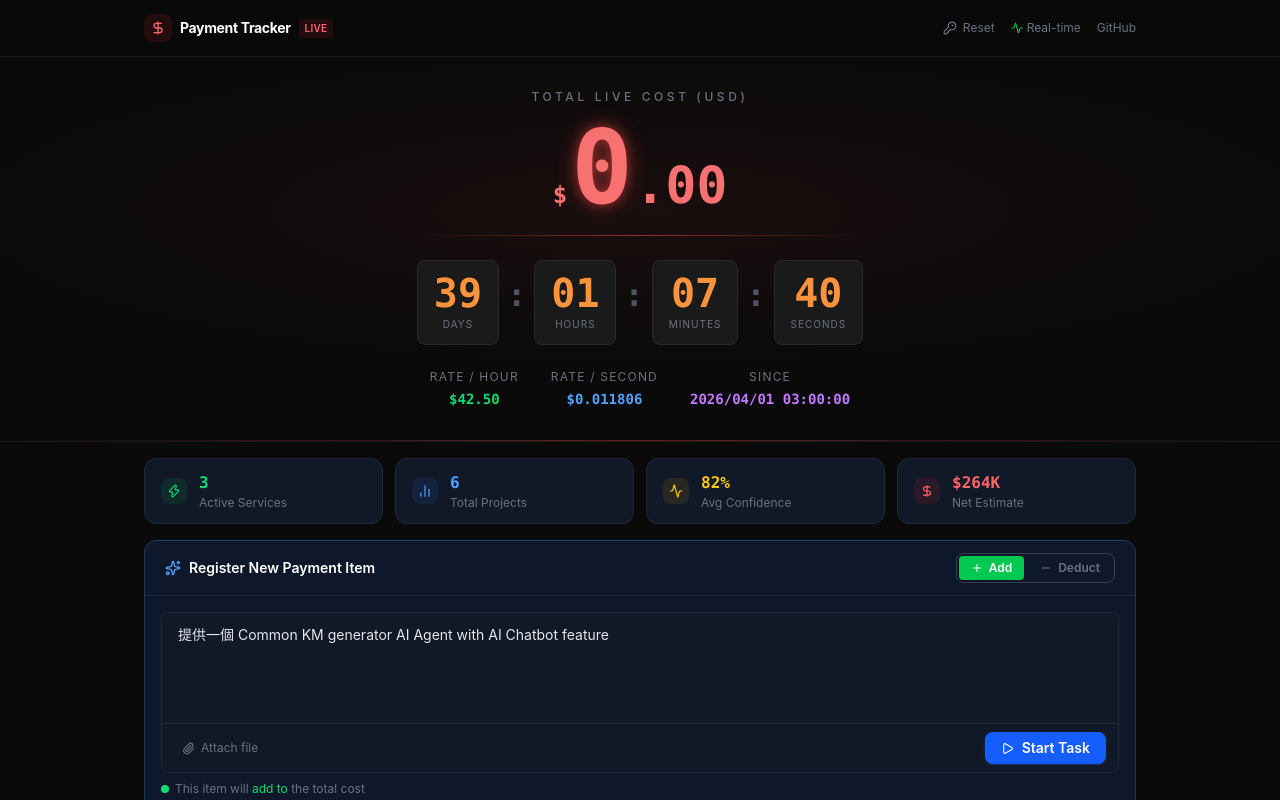
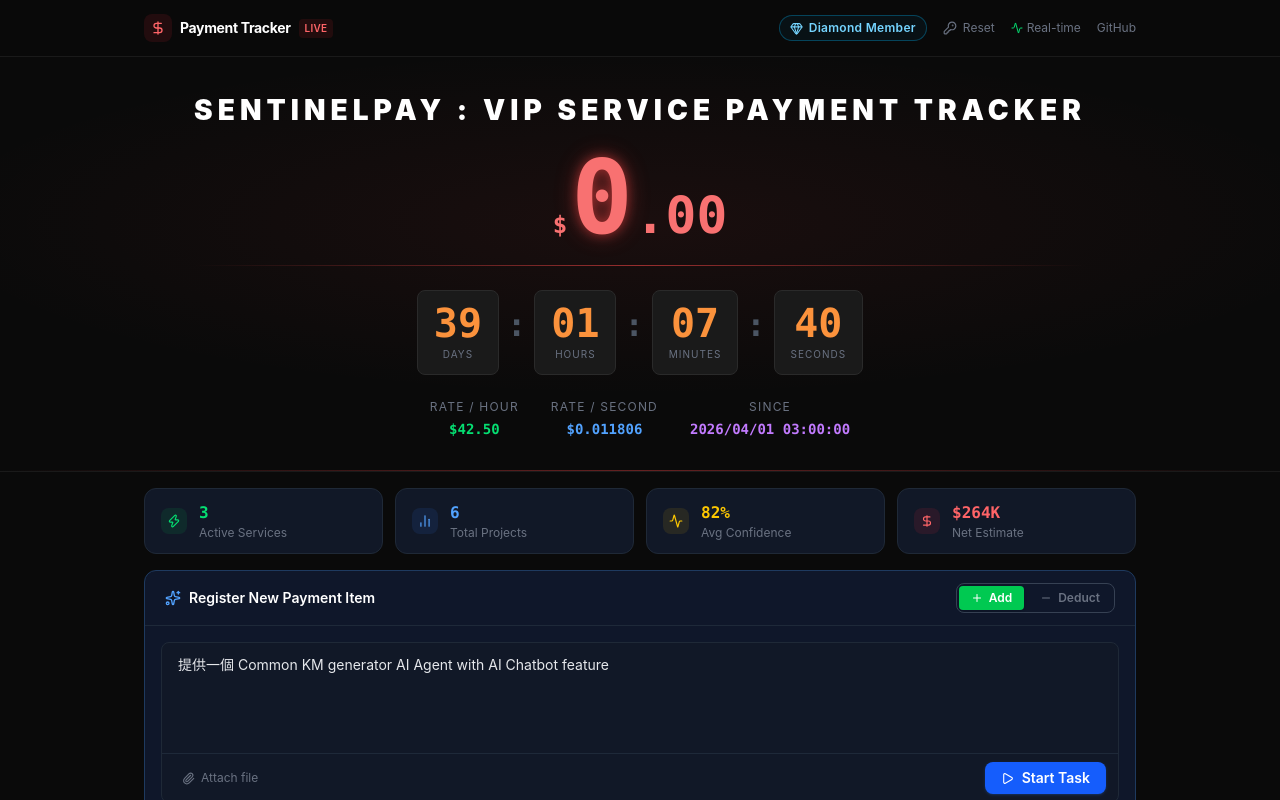
Before and after one commit to hwchiu/eggroll, a Next.js app: page /eggroll/ in a window 1280 px wide. Shown: the top 800 px of the page. Built offline with nearby package versions, Linux system fonts and the light colour scheme.

Commit message:
feat: remove live cost label, add SENTINELPAY h1 title and Diamond Member badge
Agent-Logs-Url: https://github.com/hwchiu/eggroll/sessions/ebb09dab-2259-4079-9c05-3e22ffe81d0f

Co-authored-by: hwchiu <1932305+hwchiu@users.noreply.github.com>

```diff
--- a/app/page.tsx
+++ b/app/page.tsx
@@ -5,7 +5,7 @@ import RegistrationBlock from "@/components/RegistrationBlock";
 import ShareRow from "@/components/ShareRow";
 import EstimationHistory from "@/components/EstimationHistory";
 import ContributionGraph from "@/components/ContributionGraph";
-import { Activity, DollarSign, Zap, BarChart2, KeyRound, X, CheckCircle2, AlertCircle } from "lucide-react";
+import { Activity, DollarSign, Zap, BarChart2, KeyRound, X, CheckCircle2, AlertCircle, Gem } from "lucide-react";
 
 const RESET_PASSWORD = "長官是最棒的";
 
@@ -67,6 +67,10 @@ export default function Home() {
             </span>
           </div>
           <div className="flex items-center gap-4">
+            <div className="flex items-center gap-1.5 px-2.5 py-1 rounded-full border border-sky-400/30 bg-sky-400/5">
+              <Gem size={13} className="text-sky-300" />
+              <span className="text-xs font-semibold text-sky-300 tracking-wide">Diamond Member</span>
+            </div>
             <button
               onClick={openResetModal}
               className="flex items-center gap-1.5 text-xs text-gray-500 hover:text-orange-400 transition-colors"
--- a/components/LiveTicker.tsx
+++ b/components/LiveTicker.tsx
@@ -44,9 +44,12 @@ export default function LiveTicker({ extraCost = 0 }: { extraCost?: number }) {
     <div className="w-full py-8 px-4 flex flex-col items-center">
       {/* Main ticker */}
       <div className="relative flex flex-col items-center">
-        <div className="text-xs uppercase tracking-[0.3em] text-gray-500 mb-3 font-medium">
-          Total Live Cost (USD)
-        </div>
+        <h1
+          className="font-black uppercase tracking-[0.18em] text-white mb-4 text-center"
+          style={{ fontSize: "clamp(1rem, 3.5vw, 1.75rem)", letterSpacing: "0.18em" }}
+        >
+          SENTINELPAY : VIP SERVICE PAYMENT TRACKER
+        </h1>
         <div className="flex items-baseline gap-1">
           <span className="text-2xl font-mono font-bold mt-1" style={{ color: "#F87171" }}>$</span>
           <span
```
